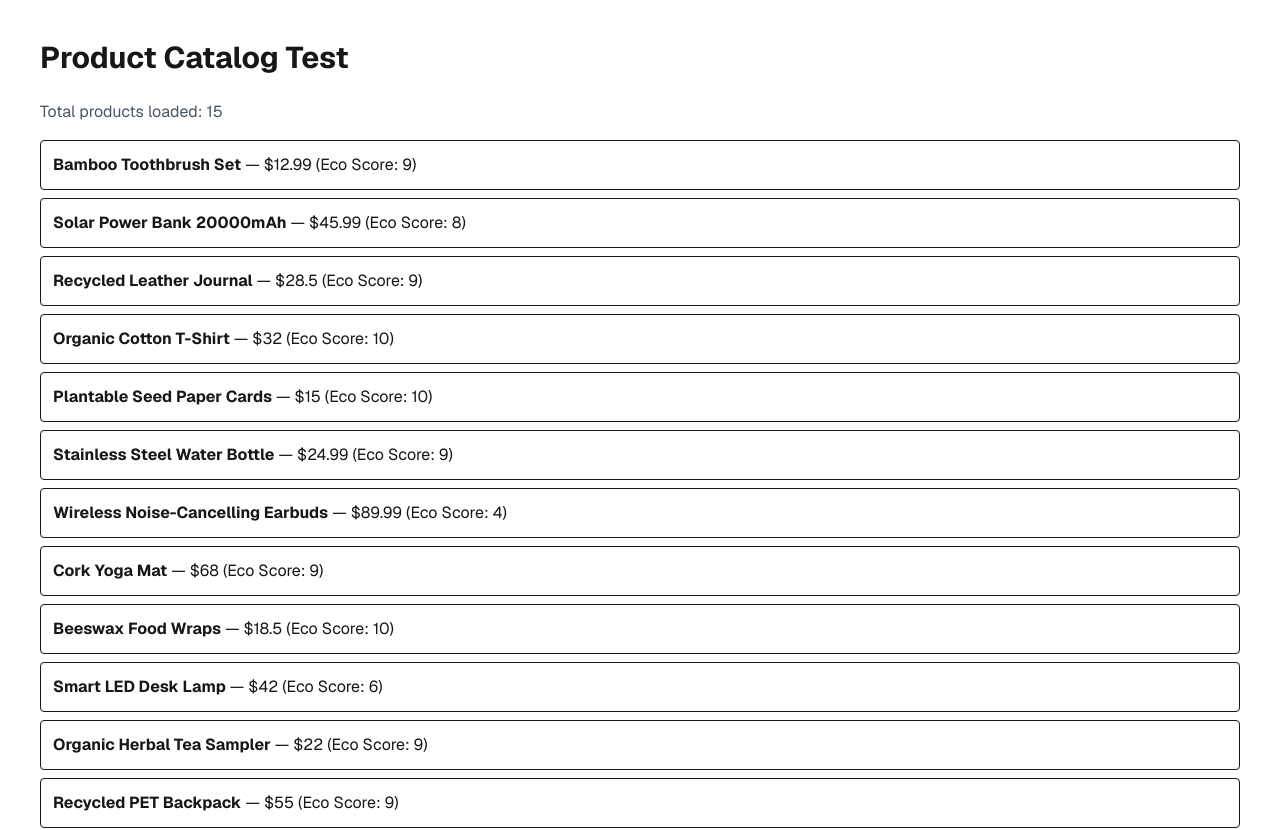
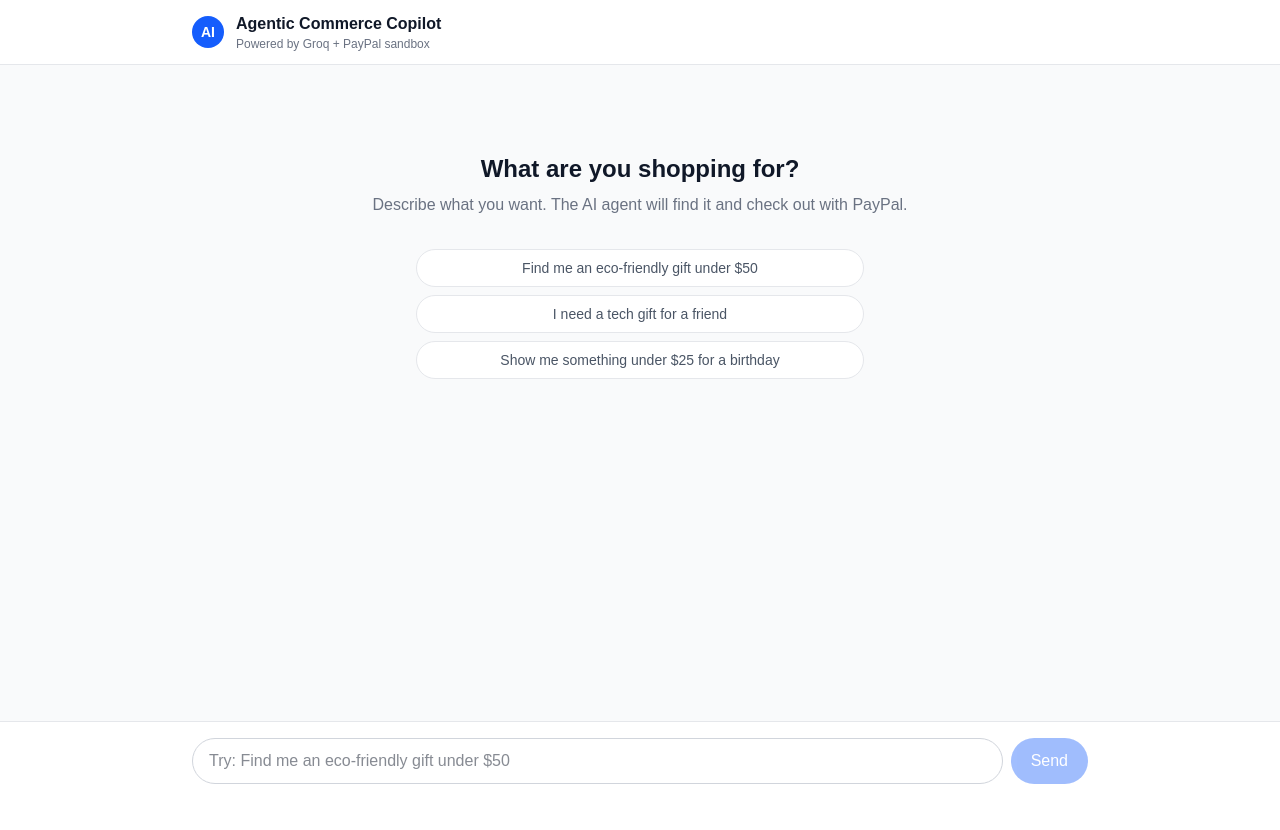
Before and after one commit to WAIRIADEV/agentic-commerce-copilot, a Next.js app: page / in a window 1280 px wide. Shown: the top 830 px of the page. After the commit the page ends 800 px from the top, so only its background shows below. Built offline with nearby package versions, Linux system fonts and the light colour scheme.

Commit message:
add main chat UI with product cards and PayPal checkout button and fixed cancel page

```diff
--- a/app/cancel/page.tsx
+++ b/app/cancel/page.tsx
@@ -0,0 +1,22 @@
+import Link from 'next/link';
+
+export default function CancelPage() {
+  return (
+    <div className="max-w-xl mx-auto p-8 text-center">
+      <div className="bg-yellow-50 border border-yellow-200 rounded-lg p-6">
+        <h1 className="text-2xl font-bold text-yellow-800 mb-2">
+          Payment cancelled
+        </h1>
+        <p className="text-yellow-700 mb-4">
+          You cancelled the PayPal checkout. No payment was made.
+        </p>
+        <Link
+          href="/"
+          className="inline-block bg-yellow-600 text-white px-4 py-2 rounded hover:bg-yellow-700"
+        >
+          ← Back to chat
+        </Link>
+      </div>
+    </div>
+  );
+}
--- a/app/page.tsx
+++ b/app/page.tsx
@@ -1,17 +1,350 @@
-import { products } from '../lib/products';
+'use client';
+
+import { useState, useRef, useEffect } from 'react';
+import Image from 'next/image';
+
+type Product = {
+  id: string;
+  name: string;
+  price: number;
+  description: string;
+  ecoScore: number;
+  shippingDays: number;
+  rating: number;
+  tags: string[];
+};
+
+type Message = {
+  role: 'user' | 'assistant';
+  content: string;
+  products?: Product[];
+};
 
 export default function Home() {
+  const [messages, setMessages] = useState<Message[]>([]);
+  const [input, setInput] = useState('');
+  const [loading, setLoading] = useState(false);
+  const [buyingId, setBuyingId] = useState<string | null>(null);
+  const bottomRef = useRef<HTMLDivElement>(null);
+
+  useEffect(() => {
+    bottomRef.current?.scrollIntoView({ behavior: 'smooth' });
+  }, [messages, loading]);
+
+  async function sendMessage(e: React.FormEvent) {
+    e.preventDefault();
+    const text = input.trim();
+    if (!text || loading) return;
+
+    const userMsg: Message = { role: 'user', content: text };
+    const nextMessages = [...messages, userMsg];
+    setMessages(nextMessages);
+    setInput('');
+    setLoading(true);
+
+    try {
+      const res = await fetch('/api/chat', {
+        method: 'POST',
+        headers: { 'Content-Type': 'application/json' },
+        body: JSON.stringify({
+          messages: nextMessages.map((m) => ({
+            role: m.role,
+            content: m.content,
+          })),
+        }),
+      });
+
+      const data = await res.json();
+
+      if (!res.ok) {
+        setMessages([
+          ...nextMessages,
+          {
+            role: 'assistant',
+            content: `Error: ${data.error || 'Something went wrong'}`,
+          },
+        ]);
+      } else {
+        setMessages([
+          ...nextMessages,
+          {
+            role: 'assistant',
+            content: data.reply,
+            products: data.products || [],
+          },
+        ]);
+      }
+    } catch (err) {
+      setMessages([
+        ...nextMessages,
+        {
+          role: 'assistant',
+          content:
+            err instanceof Error ? `Error: ${err.message}` : 'Unknown error',
+        },
+      ]);
+    } finally {
+      setLoading(false);
+    }
+  }
+
+  async function buyProduct(product: Product) {
+    setBuyingId(product.id);
+    try {
+      const res = await fetch('/api/paypal/create', {
+        method: 'POST',
+        headers: { 'Content-Type': 'application/json' },
+        body: JSON.stringify({ productId: product.id }),
+      });
+      const data = await res.json();
+      if (!res.ok || !data.approvalUrl) {
+        alert(`Error: ${data.error || 'Could not create order'}`);
+        setBuyingId(null);
+        return;
+      }
+      window.location.href = data.approvalUrl;
+    } catch (err) {
+      alert(err instanceof Error ? err.message : 'Unknown error');
+      setBuyingId(null);
+    }
+  }
+
   return (
-    <main className="p-10 font-sans">
-      <h1 className="text-3xl font-bold mb-6">Product Catalog Test</h1>
-      <p className="mb-4 text-gray-600">Total products loaded: {products.length}</p>
-      <ul className="space-y-2">
-        {products.map((p) => (
-          <li key={p.id} className="border p-3 rounded">
-            <strong>{p.name}</strong> — ${p.price} (Eco Score: {p.ecoScore})
-          </li>
-        ))}
-      </ul>
-    </main>
+    <div className="flex flex-col h-screen bg-gray-50">
+      {/* Header */}
+      <header className="bg-white border-b border-gray-200 px-6 py-3">
+        <div className="max-w-4xl mx-auto flex items-center gap-3">
+          <div className="w-8 h-8 rounded-full bg-blue-600 text-white flex items-center justify-center text-sm font-bold">
+            AI
+          </div>
+          <div>
+            <h1 className="font-semibold text-gray-900">
+              Agentic Commerce Copilot
+            </h1>
+            <p className="text-xs text-gray-500">
+              Powered by Groq + PayPal sandbox
+            </p>
+          </div>
+        </div>
+      </header>
+
+      {/* Chat area */}
+      <main className="flex-1 overflow-y-auto">
+        <div className="max-w-4xl mx-auto px-6 py-6 space-y-6">
+          {messages.length === 0 && <EmptyState />}
+
+          {messages.map((msg, i) => (
+            <MessageBubble
+              key={i}
+              message={msg}
+              onBuy={buyProduct}
+              buyingId={buyingId}
+            />
+          ))}
+
+          {loading && (
+            <div className="flex gap-3">
+              <Avatar role="assistant" />
+              <div className="bg-white border border-gray-200 rounded-2xl px-4 py-3 text-gray-500 text-sm">
+                Thinking...
+              </div>
+            </div>
+          )}
+
+          <div ref={bottomRef} />
+        </div>
+      </main>
+
+      {/* Input */}
+      <footer className="bg-white border-t border-gray-200 px-6 py-4">
+        <form
+          onSubmit={sendMessage}
+          className="max-w-4xl mx-auto flex gap-2"
+        >
+          <input
+            type="text"
+            value={input}
+            onChange={(e) => setInput(e.target.value)}
+            placeholder="Try: Find me an eco-friendly gift under $50"
+            className="flex-1 border border-gray-300 rounded-full px-4 py-2.5 focus:outline-none focus:ring-2 focus:ring-blue-500 text-gray-900"
+            disabled={loading}
+          />
+          <button
+            type="submit"
+            disabled={loading || !input.trim()}
+            className="bg-blue-600 text-white px-5 py-2.5 rounded-full font-medium hover:bg-blue-700 disabled:opacity-40 disabled:cursor-not-allowed"
+          >
+            Send
+          </button>
+        </form>
+      </footer>
+    </div>
   );
 }
+
+function EmptyState() {
+  const suggestions = [
+    'Find me an eco-friendly gift under $50',
+    'I need a tech gift for a friend',
+    'Show me something under $25 for a birthday',
+  ];
+  return (
+    <div className="text-center py-16">
+      <h2 className="text-2xl font-bold text-gray-900 mb-2">
+        What are you shopping for?
+      </h2>
+      <p className="text-gray-500 mb-8">
+        Describe what you want. The AI agent will find it and check out with
+        PayPal.
+      </p>
+      <div className="space-y-2 max-w-md mx-auto">
+        {suggestions.map((s) => (
+          <div
+            key={s}
+            className="bg-white border border-gray-200 rounded-full px-4 py-2 text-sm text-gray-600"
+          >
+            {s}
+          </div>
+        ))}
+      </div>
+    </div>
+  );
+}
+
+function Avatar({ role }: { role: 'user' | 'assistant' }) {
+  if (role === 'user') {
+    return (
+      <div className="w-8 h-8 rounded-full bg-gray-900 text-white flex items-center justify-center text-xs font-bold shrink-0">
+        You
+      </div>
+    );
+  }
+  return (
+    <div className="w-8 h-8 rounded-full bg-blue-600 text-white flex items-center justify-center text-xs font-bold shrink-0">
+      AI
+    </div>
+  );
+}
+
+function MessageBubble({
+  message,
+  onBuy,
+  buyingId,
+}: {
+  message: Message;
+  onBuy: (p: Product) => void;
+  buyingId: string | null;
+}) {
+  const isUser = message.role === 'user';
+  return (
+    <div className={`flex gap-3 ${isUser ? 'flex-row-reverse' : ''}`}>
+      <Avatar role={message.role} />
+      <div className={`flex-1 ${isUser ? 'flex justify-end' : ''}`}>
+        <div className="max-w-2xl">
+          <div
+            className={`rounded-2xl px-4 py-3 whitespace-pre-wrap text-sm ${
+              isUser
+                ? 'bg-gray-900 text-white'
+                : 'bg-white border border-gray-200 text-gray-900'
+            }`}
+          >
+            {message.content}
+          </div>
+
+          {message.products && message.products.length > 0 && (
+            <ProductList
+              products={message.products}
+              onBuy={onBuy}
+              buyingId={buyingId}
+            />
+          )}
+        </div>
+      </div>
+    </div>
+  );
+}
+
+function ProductList({
+  products,
+  onBuy,
+  buyingId,
+}: {
+  products: Product[];
+  onBuy: (p: Product) => void;
+  buyingId: string | null;
+}) {
+  const [top, ...rest] = products;
+  return (
+    <div className="mt-4 space-y-3">
+      {top && <ProductCard product={top} onBuy={onBuy} highlighted buyingId={buyingId} />}
+
+      {rest.length > 0 && (
+        <>
+          <p className="text-xs text-gray-500 mt-4 mb-2">
+            Other matches ({rest.length})
+          </p>
+          <div className="grid grid-cols-1 sm:grid-cols-2 gap-3">
+            {rest.slice(0, 4).map((p) => (
+              <ProductCard
+                key={p.id}
+                product={p}
+                onBuy={onBuy}
+                buyingId={buyingId}
+              />
+            ))}
+          </div>
+        </>
+      )}
+    </div>
+  );
+}
+
+function ProductCard({
+  product,
+  onBuy,
+  highlighted,
+  buyingId,
+}: {
+  product: Product;
+  onBuy: (p: Product) => void;
+  highlighted?: boolean;
+  buyingId: string | null;
+}) {
+  const isBuying = buyingId === product.id;
+  return (
+    <div
+      className={`rounded-xl border p-4 bg-white transition ${
+        highlighted
+          ? 'border-green-400 ring-2 ring-green-100'
+          : 'border-gray-200'
+      }`}
+    >
+      {highlighted && (
+        <span className="inline-block bg-green-100 text-green-800 text-xs font-semibold px-2 py-0.5 rounded mb-2">
+          ⭐ AI&apos;s Pick
+        </span>
+      )}
+      <h3 className="font-semibold text-gray-900">{product.name}</h3>
+      <p className="text-sm text-gray-600 mt-1 line-clamp-2">
+        {product.description}
+      </p>
+      <div className="flex items-center gap-3 mt-3 text-xs text-gray-500">
+        <span>⭐ {product.rating}</span>
+        <span>🌱 Eco {product.ecoScore}/10</span>
+        <span>🚚 {product.shippingDays}d</span>
+      </div>
+      <div className="flex items-center justify-between mt-4">
+        <span className="text-lg font-bold text-gray-900">
+          ${product.price.toFixed(2)}
+        </span>
+        <button
+          onClick={() => onBuy(product)}
+          disabled={isBuying}
+          className="bg-[#0070ba] hover:bg-[#005ea6] text-white text-sm font-medium px-4 py-2 rounded-full disabled:opacity-50 disabled:cursor-not-allowed"
+        >
+          {isBuying ? 'Redirecting...' : 'Buy with PayPal'}
+        </button>
+      </div>
+    </div>
+  );
+}
```
